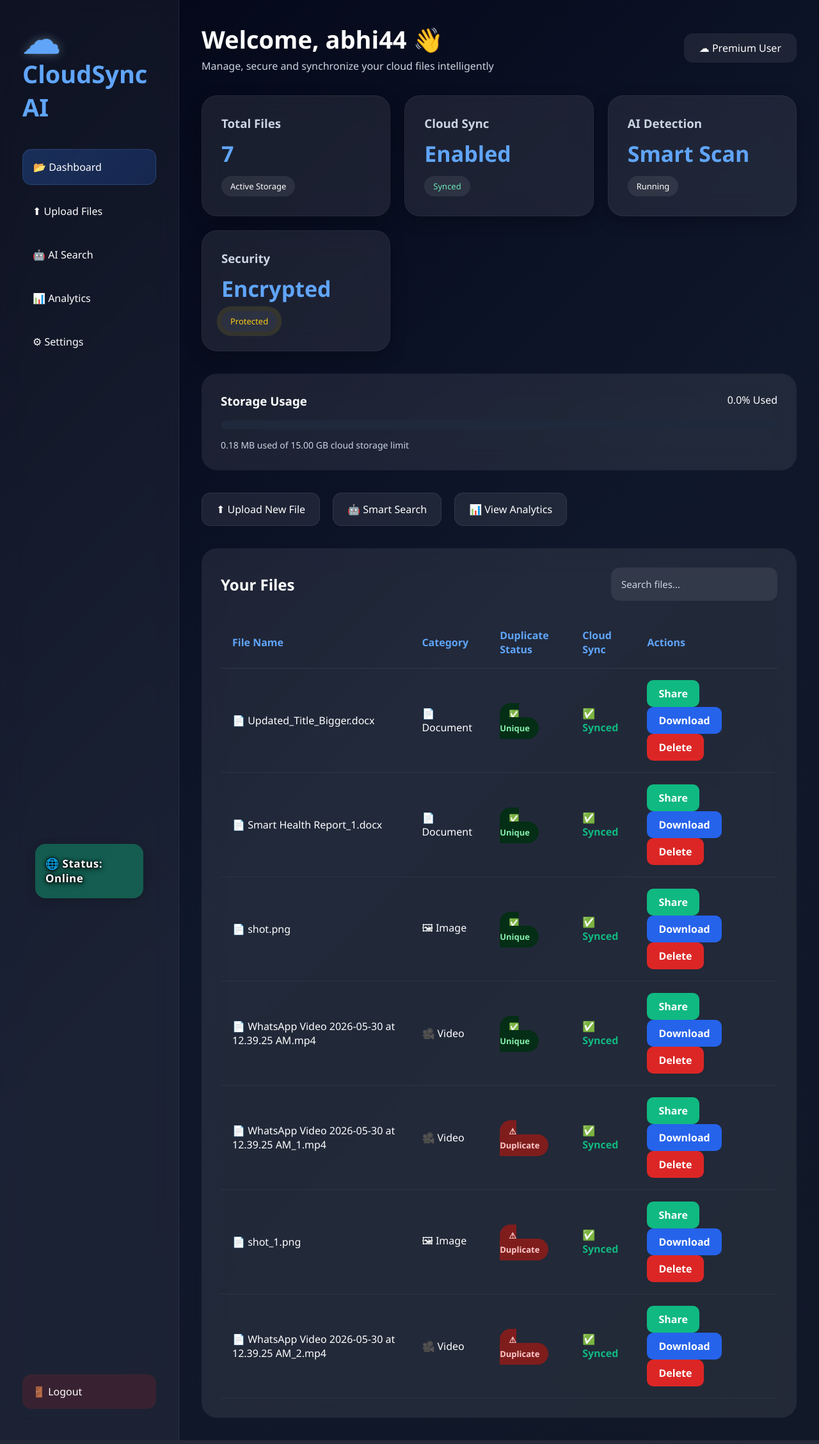
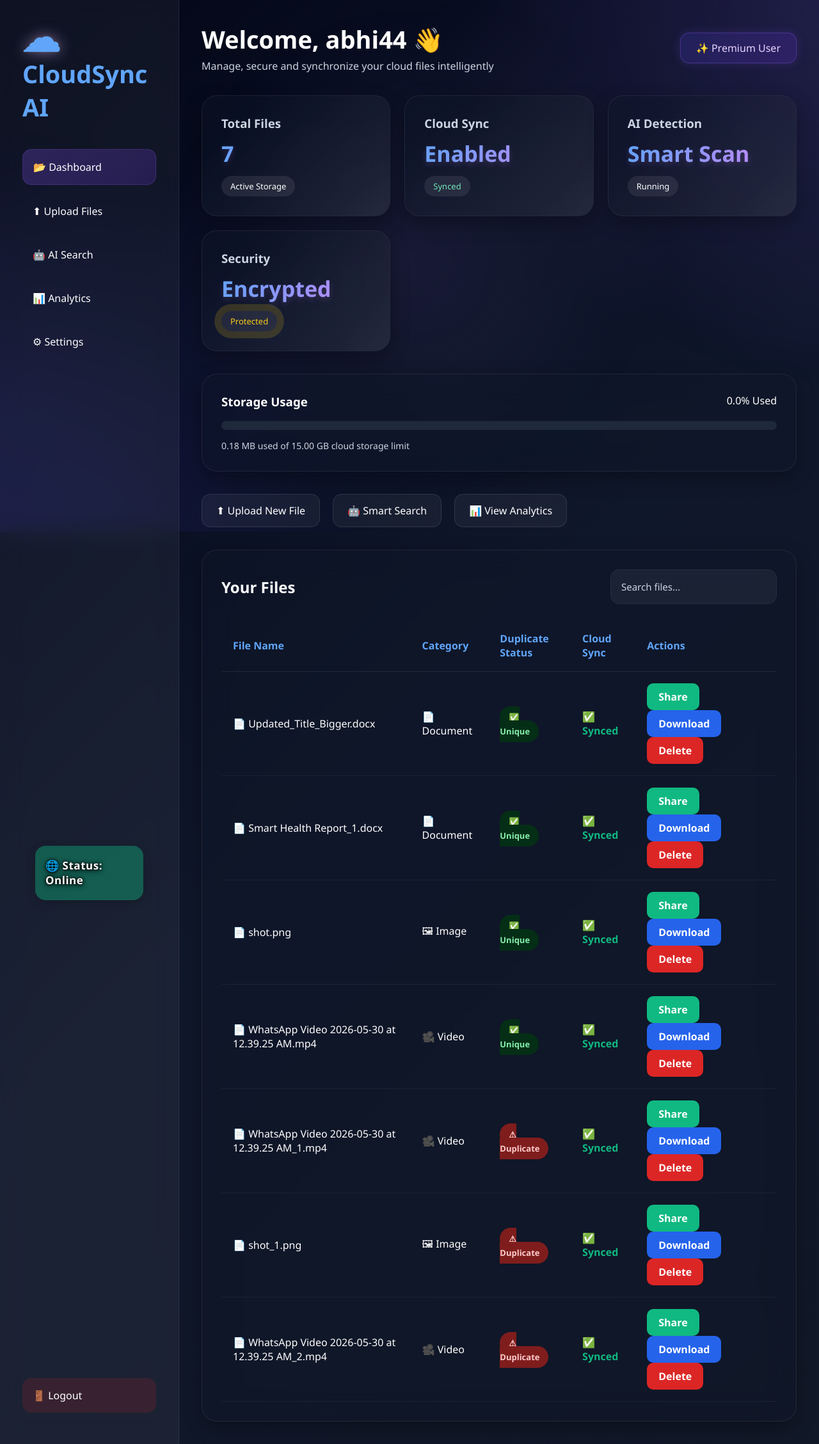
Before and after one commit to Abhishekguggari/CloudSync-Ai-Smart-Storage-System, a Flask app: page /dashboard in a window 1280 px wide. Shown: the whole page at 64% size. Run offline with Flask 3, Linux system fonts and the light colour scheme; a user stored in the database is signed in; data comes from the database, SQL or seed files in the repository; both versions use the stored data as it was after the commit; grey boxes are pictures that could not be loaded.

Commit message:
minor changes

```diff
--- a/app.py
+++ b/app.py
@@ -36,6 +36,28 @@ app.config['CLOUD_BUCKET'] = os.path.join(os.path.dirname(__file__), 'cloud_buck
 
 os.makedirs(UPLOAD_FOLDER, exist_ok=True)
 os.makedirs(app.config['CLOUD_BUCKET'], exist_ok=True)
+
+# =========================
+# DATABASE MIGRATION CHECK
+# =========================
+def check_db_schema():
+    try:
+        conn = sqlite3.connect('database.db')
+        cursor = conn.cursor()
+        cursor.execute("SELECT role FROM users LIMIT 1")
+        conn.close()
+    except sqlite3.OperationalError:
+        try:
+            conn = sqlite3.connect('database.db')
+            cursor = conn.cursor()
+            cursor.execute("ALTER TABLE users ADD COLUMN role TEXT DEFAULT 'user'")
+            cursor.execute("UPDATE users SET role='admin' WHERE username='admin'")
+            conn.commit()
+            conn.close()
+        except Exception:
+            pass
+
+check_db_schema()
 
 # =========================
 # NETWORK CHECKER
@@ -94,6 +116,7 @@ def home():
 
     if valid:
         session['user'] = username
+        session['role'] = valid.get('role', 'user') if isinstance(valid, dict) else 'user'
         return redirect('/dashboard')
 
     return """
@@ -134,11 +157,14 @@ def dashboard():
     # Get verified calculations
     _, storage_used, storage_percent = calculate_storage()
 
+    user_settings = get_settings(session['user'])
+
     return render_template(
         'dashboard.html',
         files=files,
         storage_used=storage_used,
-        storage_percent=storage_percent
+        storage_percent=storage_percent,
+        settings=user_settings
     )
 
 # =========================
@@ -150,7 +176,8 @@ def upload_file():
         return redirect('/')
 
     if request.method == 'GET':
-        return render_template('upload.html')
+        user_settings = get_settings(session['user'])
+        return render_template('upload.html', settings=user_settings)
 
     if 'file' not in request.files:
         return "No file selected"
@@ -313,7 +340,9 @@ def search():
         keyword = request.form['keyword']
         results = search_files(keyword, session['user'])
 
-    return render_template('search.html', results=results)
+    user_settings = get_settings(session['user'])
+
+    return render_template('search.html', results=results, settings=user_settings)
 
 # =========================
 # ANALYTICS
@@ -339,6 +368,8 @@ def analytics():
 
     _, storage_used, storage_percent = calculate_storage()
 
+    user_settings = get_settings(session['user'])
+
     return render_template(
         'analytics.html',
         total=total,
@@ -347,7 +378,8 @@ def analytics():
         duplicate_files=duplicate_files,
         activity_logs=activity_logs,
         storage_used=storage_used,
-        storage_percent=storage_percent
+        storage_percent=storage_percent,
+        settings=user_settings
     )
 
 # =========================
@@ -373,6 +405,27 @@ def settings():
             'notifications': notifications
         }
         save_settings(session['user'], settings_data)
+
+        conn = sqlite3.connect('database.db')
+        cursor = conn.cursor()
+        if cloud_sync == 'Enabled':
+            cursor.execute('UPDATE files SET sync_status=? WHERE username=? AND sync_status=?', ('Not Synced', session['user'], 'Sync Disabled'))
+            conn.commit()
+            if check_internet_connection():
+                session['is_online'] = True
+                cursor.execute('SELECT id, filename FROM files WHERE username=? AND sync_status=?', (session['user'], 'Not Synced'))
+                unsynced_files = cursor.fetchall()
+                for file_id, filename in unsynced_files:
+                    path = os.path.join(app.config['UPLOAD_FOLDER'], filename)
+                    if os.path.exists(path):
+                        sync_result = sync_to_cloud(path, app.config['CLOUD_BUCKET'])
+                        cursor.execute('UPDATE files SET sync_status=? WHERE id=?', (sync_result, file_id))
+                conn.commit()
+        else:
+            cursor.execute('UPDATE files SET sync_status=? WHERE username=? AND sync_status=?', ('Sync Disabled', session['user'], 'Not Synced'))
+            conn.commit()
+        conn.close()
+
         return redirect('/settings')
 
     settings_data = get_settings(session['user'])
@@ -412,13 +465,17 @@ def handle_save_settings():
     }
     save_settings(session['user'], settings_data)
 
-    # Automatically sync files if auto-sync was turned back on and internet is available
+    # Update file sync statuses based on the new setting
+    conn = sqlite3.connect('database.db')
+    cursor = conn.cursor()
+
     if cloud_sync == 'Enabled':
+        cursor.execute('UPDATE files SET sync_status=? WHERE username=? AND sync_status=?', ('Not Synced', session['user'], 'Sync Disabled'))
+        conn.commit()
+
         if check_internet_connection():
             session['is_online'] = True
-            conn = sqlite3.connect('database.db')
-            cursor = conn.cursor()
-            cursor.execute('SELECT id, filename FROM files WHERE username=? AND sync_status IN (?, ?)', (session['user'], 'Not Synced', 'Sync Disabled'))
+            cursor.execute('SELECT id, filename FROM files WHERE username=? AND sync_status=?', (session['user'], 'Not Synced'))
             unsynced_files = cursor.fetchall()
 
             for file_id, filename in unsynced_files:
@@ -428,7 +485,11 @@ def handle_save_settings():
                     cursor.execute('UPDATE files SET sync_status=? WHERE id=?', (sync_result, file_id))
 
             conn.commit()
-            conn.close()
+    else:
+        cursor.execute('UPDATE files SET sync_status=? WHERE username=? AND sync_status=?', ('Sync Disabled', session['user'], 'Not Synced'))
+        conn.commit()
+
+    conn.close()
 
     return redirect('/settings')
 
@@ -502,12 +563,12 @@ def admin_dashboard():
     if 'user' not in session:
         return redirect('/')
 
-    if session['user'] != 'admin':
+    if session.get('role') != 'admin' and session['user'] != 'admin':
         return "Access Denied"
 
     conn = sqlite3.connect('database.db')
     cursor = conn.cursor()
-    cursor.execute("SELECT id, username, email FROM users")
+    cursor.execute("SELECT id, username, email, role FROM users")
     users = cursor.fetchall()
 
     cursor.execute("SELECT * FROM files")
@@ -516,13 +577,32 @@ def admin_dashboard():
 
     _, storage_used, _ = calculate_storage()
 
+    user_settings = get_settings(session['user'])
+
     return render_template(
         'dashboard.html',
         files=all_files,
         admin_mode=True,
         users=users,
-        storage_used=storage_used
+        storage_used=storage_used,
+        settings=user_settings
     )
+
+# =========================
+# ADMIN: CHANGE ROLE
+# =========================
+@app.route('/admin/change_role/<int:user_id>/<new_role>')
+def admin_change_role(user_id, new_role):
+    if 'user' not in session or (session.get('role') != 'admin' and session['user'] != 'admin'):
+        return "Access Denied"
+
+    if new_role in ['admin', 'user']:
+        conn = sqlite3.connect('database.db')
+        cursor = conn.cursor()
+        cursor.execute("UPDATE users SET role=? WHERE id=?", (new_role, user_id))
+        conn.commit()
+        conn.close()
+    return redirect('/admin')
 
 # =========================
 # LOGOUT
--- a/init_db.py
+++ b/init_db.py
@@ -10,7 +10,8 @@ def init_database():
             id INTEGER PRIMARY KEY AUTOINCREMENT,
             username TEXT UNIQUE NOT NULL,
             email TEXT NOT NULL,
-            password TEXT NOT NULL
+            password TEXT NOT NULL,
+            role TEXT DEFAULT 'user'
         )
     ''')
 
--- a/modules/db.py
+++ b/modules/db.py
@@ -12,7 +12,8 @@ cursor.execute(
         id INTEGER PRIMARY KEY AUTOINCREMENT,
         username TEXT UNIQUE,
         email TEXT,
-        password TEXT
+        password TEXT,
+        role TEXT DEFAULT 'user'
     )
     '''
 )
--- a/settings.json
+++ b/settings.json
@@ -3,7 +3,7 @@
         "cloud_sync": "Enabled",
         "encryption": "Enabled",
         "ai_features": "Enabled",
-        "dark_mode": "Disabled",
+        "dark_mode": "Enabled",
         "notifications": "Enabled"
     }
 }
--- a/static/script.js
+++ b/static/script.js
@@ -7,23 +7,27 @@ document.addEventListener("DOMContentLoaded", () => {
     // INJECT MISSING LIGHT MODE CSS GLOBALLY
     const style = document.createElement('style');
     style.innerHTML = `
-        body.light-mode { background-color: #f1f5f9 !important; color: #0f172a !important; }
+        body.light-mode { background: linear-gradient(-45deg, #f8fafc, #e2e8f0, #e0e7ff, #f1f5f9) !important; background-size: 400% 400% !important; color: #0f172a !important; }
         body.light-mode .sidebar { background-color: #ffffff !important; border-right: 1px solid #e2e8f0 !important; }
         body.light-mode .sidebar a { color: #475569 !important; }
         body.light-mode .sidebar a.active-link, body.light-mode .sidebar a:hover { background-color: #f8fafc !important; color: #0f172a !important; }
         body.light-mode .main-content, body.light-mode .dashboard, body.light-mode .upload-page, body.light-mode .search-page { background-color: #f1f5f9 !important; }
-        body.light-mode .card, body.light-mode .storage-card, body.light-mode .table-section, body.light-mode .upload-card, body.light-mode .search-card, body.light-mode .info-card { background-color: #ffffff !important; border: 1px solid #e2e8f0 !important; box-shadow: 0 4px 6px -1px rgba(0,0,0,0.05) !important; }
+        body.light-mode .card, body.light-mode .storage-card, body.light-mode .table-section, body.light-mode .upload-card, body.light-mode .search-card, body.light-mode .info-card { background-color: rgba(255, 255, 255, 0.8) !important; backdrop-filter: blur(20px) !important; border: 1px solid #e2e8f0 !important; box-shadow: 0 10px 30px rgba(0,0,0,0.05) !important; }
         body.light-mode h1, body.light-mode h2, body.light-mode h3, body.light-mode h4, body.light-mode .topbar h2, body.light-mode .topbar h3 { color: #0f172a !important; }
         body.light-mode p, body.light-mode span:not(.slider):not(.badge) { color: #475569 !important; }
         body.light-mode table th { background-color: #f8fafc !important; color: #0f172a !important; border-bottom: 2px solid #e2e8f0 !important; }
         body.light-mode table td { color: #475569 !important; border-bottom: 1px solid #e2e8f0 !important; }
-        body.light-mode input[type="text"], body.light-mode input[type="password"], body.light-mode input[type="email"] { background-color: #ffffff !important; color: #0f172a !important; border: 1px solid #cbd5e1 !important; }
+        body.light-mode input[type="text"], body.light-mode input[type="password"], body.light-mode input[type="email"] { background-color: #ffffff !important; color: #0f172a !important; border: 1px solid #cbd5e1 !important; transition: 0.3s; }
+        body.light-mode input[type="text"]:focus, body.light-mode input[type="password"]:focus, body.light-mode input[type="email"]:focus { border-color: #7c3aed !important; box-shadow: 0 0 20px rgba(124, 58, 237, 0.15) !important; transform: translateY(-2px); }
         body.light-mode .empty-state, body.light-mode .empty-search { background-color: #f8fafc !important; color: #64748b !important; border: 1px dashed #cbd5e1 !important; }
         body.light-mode .profile-box { background-color: #e2e8f0 !important; color: #0f172a !important; border: 1px solid #cbd5e1 !important; }
-        body.light-mode .auth-container { background-color: #ffffff !important; border: 1px solid #e2e8f0 !important; box-shadow: 0 10px 25px rgba(0,0,0,0.1) !important; }
-        body.light-mode .background-blur { background: #f1f5f9 !important; }
+        body.light-mode .auth-container { background-color: rgba(255, 255, 255, 0.9) !important; backdrop-filter: blur(20px) !important; border: 1px solid rgba(255, 255, 255, 0.5) !important; box-shadow: 0 20px 40px rgba(0,0,0,0.1) !important; }
+        body.light-mode .background-blur { background: transparent !important; background-image: radial-gradient(rgba(0, 0, 0, 0.05) 1px, transparent 1px) !important; background-size: 30px 30px !important; }
+        body.light-mode .background-blur::before { background: radial-gradient(circle, rgba(139, 92, 246, 0.2), transparent 70%) !important; }
+        body.light-mode .background-blur::after { background: radial-gradient(circle, rgba(59, 130, 246, 0.2), transparent 70%) !important; }
         body.light-mode .logo { color: #0f172a !important; }
         body.light-mode .drop-area { background: #f8fafc !important; border-color: #93c5fd !important; }
+        body.light-mode .card:hover, body.light-mode .upload-card:hover, body.light-mode .search-card:hover { transform: translateY(-8px) scale(1.02) !important; box-shadow: 0 15px 40px rgba(124, 58, 237, 0.15), inset 0 0 0 1px rgba(124, 58, 237, 0.2) !important; border-color: rgba(124, 58, 237, 0.2) !important; }
     `;
     document.head.appendChild(style);
 
--- a/static/style.css
+++ b/static/style.css
@@ -35,14 +35,18 @@ width:100%;
 height:100%;
 
 background:
-radial-gradient(
-circle at top right,
-rgba(59,130,246,0.25),
-transparent 30%
-);
+radial-gradient(circle at top right, rgba(139, 92, 246, 0.2), transparent 40%),
+radial-gradient(circle at bottom left, rgba(79, 70, 229, 0.2), transparent 40%),
+radial-gradient(circle at center, rgba(167, 139, 250, 0.1), transparent 50%);
 
 z-index:-1;
 
+animation: pulseGlow 10s ease-in-out infinite alternate;
+}
+
+@keyframes pulseGlow {
+    0% { opacity: 0.6; transform: scale(1); }
+    100% { opacity: 1; transform: scale(1.1); }
 }
 
 /* AUTH */
@@ -121,20 +127,14 @@ padding:16px;
 margin-top:18px;
 
 border:none;
-
 border-radius:14px;
-
 background:
-rgba(255,255,255,0.08);
-
+rgba(255, 255, 255, 0.05);
 color:white;
-
 font-size:15px;
-
 outline:none;
-
 transition:0.3s;
-
+border: 1px solid rgba(255, 255, 255, 0.05);
 }
 
 input:focus{
@@ -183,18 +183,14 @@ padding:15px;
 margin-top:22px;
 
 border:none;
-
 border-radius:14px;
-
 background:
 linear-gradient(
 135deg,
-#3b82f6,
-#2563eb
+#4f46e5,
+#7c3aed
 );
-
 color:white;
-
 font-size:16px;
 
 font-weight:bold;
@@ -317,12 +313,12 @@ box-shadow: -4px 0 0 0 #60a5fa;
 background:
 linear-gradient(
 135deg,
-rgba(59,130,246,0.25),
-rgba(37,99,235,0.2)
+rgba(139, 92, 246, 0.25),
+rgba(124, 58, 237, 0.2)
 );
 
 border:
-1px solid rgba(96,165,250,0.2);
+1px solid rgba(139, 92, 246, 0.2);
 
 }
 
@@ -380,9 +376,11 @@ padding:12px 24px;
 border-radius:14px;
 
 background:
-rgba(255,255,255,0.08);
-
-backdrop-filter:blur(12px);
+rgba(255,255,255,0.05);
+backdrop-filter:blur(16px);
+-webkit-backdrop-filter:blur(16px);
+border: 1px solid rgba(255,255,255,0.1);
+box-shadow: 0 4px 15px rgba(0,0,0,0.2);
 
 }
 
@@ -406,29 +404,40 @@ margin-bottom:35px;
 padding:30px;
 
 border-radius:24px;
+background:
+rgba(15, 23, 42, 0.4);
+backdrop-filter:blur(24px);
+-webkit-backdrop-filter:blur(24px);
+box-shadow:
+0 10px 30px rgba(0,0,0,0.3);
+transition:0.3s;
+border:
+1px solid rgba(255,255,255,0.08);
+position: relative;
+overflow: hidden;
+}
 
-background:
-rgba(255,255,255,0.08);
+.card::before {
+    content: '';
+    position: absolute;
+    top: 0; left: 0; width: 100%; height: 100%;
+    background: linear-gradient(135deg, transparent 20%, rgba(255,255,255,0.05) 40%, rgba(255,255,255,0.1) 50%, transparent 60%);
+    background-size: 300% 300%;
+    pointer-events: none;
+    animation: cardShine 8s infinite linear;
+}
 
-backdrop-filter:blur(18px);
-
-box-shadow:
-0 8px 24px rgba(0,0,0,0.25);
-
-transition:0.3s;
-
-border:
-1px solid rgba(255,255,255,0.05);
-
+@keyframes cardShine {
+    0% { background-position: 200% 200%; }
+    100% { background-position: -200% -200%; }
 }
 
 .card:hover{
 
-transform:translateY(-5px);
-
+transform:translateY(-8px) scale(1.02);
 box-shadow:
-0 12px 30px rgba(0,0,0,0.35);
-
+0 15px 40px rgba(139, 92, 246, 0.2), inset 0 0 0 1px rgba(167, 139, 250, 0.3);
+border-color: rgba(167, 139, 250, 0.2);
 }
 
 .card h3{
@@ -442,11 +451,11 @@ margin-bottom:12px;
 .card p{
 
 font-size:34px;
-
 font-weight:bold;
-
-color:#60a5fa;
-
+background: linear-gradient(to right, #60a5fa, #c084fc);
+-webkit-background-clip: text;
+-webkit-text-fill-color: transparent;
+text-shadow: 0 4px 10px rgba(192, 132, 252, 0.2);
 }
 
 .card-status{
@@ -485,14 +494,13 @@ color:#facc15;
 padding:30px;
 
 border-radius:24px;
-
 background:
-rgba(255,255,255,0.08);
-
+rgba(15, 23, 42, 0.4);
 margin-bottom:35px;
-
-backdrop-filter:blur(18px);
-
+backdrop-filter:blur(24px);
+-webkit-backdrop-filter:blur(24px);
+border: 1px solid rgba(255,255,255,0.08);
+box-shadow: 0 10px 30px rgba(0,0,0,0.3);
 }
 
 .storage-top{
@@ -530,8 +538,8 @@ height:100%;
 background:
 linear-gradient(
 90deg,
-#00c6ff,
-#2563eb
+#4f46e5,
+#a855f7
 );
 
 border-radius:20px;
@@ -565,28 +573,23 @@ flex-wrap:wrap;
 padding:14px 22px;
 
 border-radius:14px;
-
 background:
-rgba(255,255,255,0.08);
-
+rgba(255,255,255,0.05);
 text-decoration:none;
-
 color:white;
-
 transition:0.3s;
-
 border:
-1px solid rgba(255,255,255,0.08);
-
+1px solid rgba(255,255,255,0.1);
+backdrop-filter: blur(10px);
 }
 
 .quick-btn:hover{
 
 background:
-rgba(59,130,246,0.15);
-
-transform:translateY(-3px);
-
+rgba(139, 92, 246, 0.15);
+transform:translateY(-4px);
+box-shadow: 0 8px 20px rgba(139, 92, 246, 0.2);
+border-color: rgba(139, 92, 246, 0.4);
 }
 
 /* TABLE SECTION */
@@ -596,12 +599,12 @@ transform:translateY(-3px);
 padding:30px;
 
 border-radius:24px;
-
 background:
-rgba(255,255,255,0.08);
-
-backdrop-filter:blur(18px);
-
+rgba(15, 23, 42, 0.4);
+backdrop-filter:blur(24px);
+-webkit-backdrop-filter:blur(24px);
+border: 1px solid rgba(255, 255, 255, 0.08);
+box-shadow: 0 10px 30px rgba(0, 0, 0, 0.3);
 }
 
 .table-header{
--- a/templates/dashboard.html
+++ b/templates/dashboard.html
@@ -8,6 +8,7 @@
     <script src="{{ url_for('static', filename='script.js') }}"></script>
 </head>
 <body>
+    <div class="background-blur"></div>
     <div class="dashboard">
         <div class="sidebar">
             <div>
@@ -49,7 +50,7 @@
                         {% endif %}
                     </p>
                 </div>
-                <div class="profile-box">☁ Premium User</div>
+                <div class="profile-box" style="background: linear-gradient(135deg, rgba(79, 70, 229, 0.2), rgba(124, 58, 237, 0.2)); border: 1px solid rgba(139, 92, 246, 0.3); color: #e9d5ff; box-shadow: 0 0 15px rgba(139, 92, 246, 0.2);">✨ Premium User</div>
             </div>
 
             {% if admin_mode %}
@@ -74,18 +75,18 @@
                 </div>
                 <div class="card">
                     <h3>Cloud Sync</h3>
-                    <p>Enabled</p>
-                    <span class="card-status synced-text">Synced</span>
+                    <p>{{ settings.cloud_sync }}</p>
+                    <span class="card-status {% if settings.cloud_sync == 'Enabled' %}synced-text{% endif %}">{% if settings.cloud_sync == 'Enabled' %}Synced{% else %}Disabled{% endif %}</span>
                 </div>
                 <div class="card">
                     <h3>AI Detection</h3>
-                    <p>Smart Scan</p>
-                    <span class="card-status">Running</span>
+                    <p>{{ 'Smart Scan' if settings.ai_features == 'Enabled' else 'Disabled' }}</p>
+                    <span class="card-status">{% if settings.ai_features == 'Enabled' %}Running{% else %}Stopped{% endif %}</span>
                 </div>
                 <div class="card">
                     <h3>Security</h3>
-                    <p>Encrypted</p>
-                    <span class="card-status secure-text">Protected</span>
+                    <p>{{ 'Encrypted' if settings.encryption == 'Enabled' else 'Disabled' }}</p>
+                    <span class="card-status {% if settings.encryption == 'Enabled' %}secure-text{% endif %}">{% if settings.encryption == 'Enabled' %}Protected{% else %}Unprotected{% endif %}</span>
                 </div>
             </div>
 
```
Also changed, not shown: other parts of static/style.css (+46 -37 lines), database_setup.py (+12 -1 lines), modules/auth.py (+8 -5 lines), templates/analytics.html (+6 -4 lines), templates/login.html (+5 -5 lines), templates/register.html (+7 -7 lines), templates/search.html (+17 -13 lines), templates/settings.html (+6 -5 lines), templates/upload.html (+30 -19 lines), database.db.
